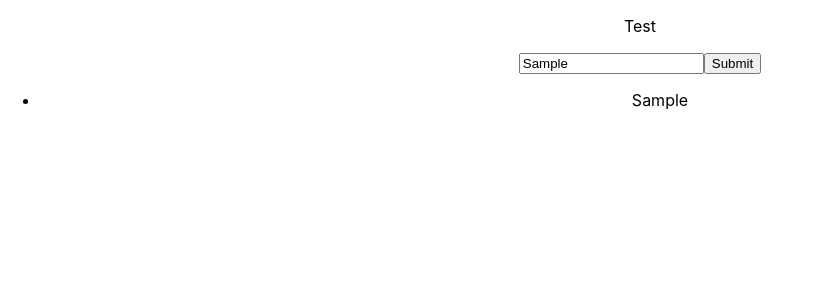
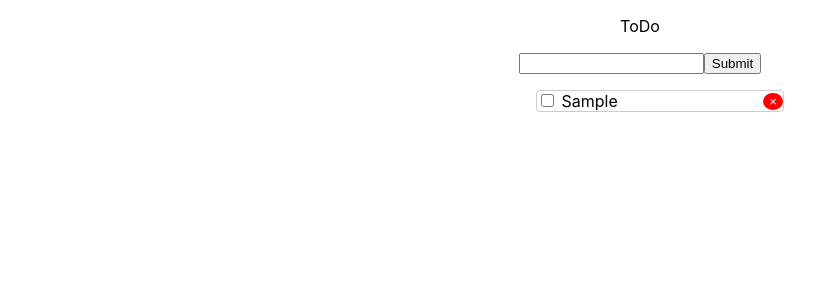
Before and after one commit to Olena40/react-todo, a React (Create React App) app: page / in a window 1280 px wide. Both pictures are taken after typing "Sample" into the empty fields and a click on the input 732 px from the left and 63 px from the top of the page. Shown: the top 300 px of the page, without its empty margins (0-824 px from the left). Built offline with nearby package versions, Linux system fonts and the light colour scheme.

Commit message:
added checkbox

```diff
--- a/src/App.js
+++ b/src/App.js
@@ -3,7 +3,8 @@ import './App.css';
 
 
 import { useState } from 'react';
-import Input from './Components/Input'
+import Input from './Components/Input';
+
 
 function App() {
 
@@ -11,27 +12,39 @@ function App() {
   const [value, setValue] = useState("");
   const [todos, setTodos] = useState([]);
 
+
   function handleInput(e) {
     setValue(e.target.value);
-
   }
 
 
   function handleSubmit(e) {
     e.preventDefault();
     setTodos([...todos, value]);
-
+setValue ('');
   }
 
 
   return (
     <div className="App">
-      <p>Test</p>
+      <p>ToDo</p>
 
-      <Input handleInput={handleInput} handleSubmit={handleSubmit} />
+      <form >
+
+      <Input handleInput={handleInput} handleSubmit={handleSubmit} value={value} />
       <ul className="TodoListe">
-        {todos && todos.map((todo, index) => <li key={index}>{todo}</li>)}
+        {todos && todos.map((todo, index) => <li key={index} className='li'>
+        <span >
+          <input
+          type='checkbox' />
+             &nbsp;
+      {todo}
+      &nbsp;
+      </span>
+      <button className='rm' >&times;</button>
+          </li>)}
       </ul>
+      </form>
     </div>
   );
 }
--- a/src/Components/Input.js
+++ b/src/Components/Input.js
@@ -1,9 +1,11 @@
-import React from "react";
 
-function Input({ handleInput, handleSubmit }) {
+import React from 'react'
+
+
+function Input({ handleInput, handleSubmit, value }) {
   return (
     <form >
-      <input type="text" onChange={handleInput} />
+      <input type="text" value = {value} onChange={handleInput} />
       <input type="submit" onClick={handleSubmit} />
     </form>
   );
--- a/src/index.css
+++ b/src/index.css
@@ -1,13 +1,31 @@
 body {
   margin: 0;
-  font-family: -apple-system, BlinkMacSystemFont, 'Segoe UI', 'Roboto', 'Oxygen',
-    'Ubuntu', 'Cantarell', 'Fira Sans', 'Droid Sans', 'Helvetica Neue',
+  font-family: -apple-system, BlinkMacSystemFont, "Segoe UI", "Roboto", "Oxygen",
+    "Ubuntu", "Cantarell", "Fira Sans", "Droid Sans", "Helvetica Neue",
     sans-serif;
   -webkit-font-smoothing: antialiased;
   -moz-osx-font-smoothing: grayscale;
 }
 
 code {
-  font-family: source-code-pro, Menlo, Monaco, Consolas, 'Courier New',
+  font-family: source-code-pro, Menlo, Monaco, Consolas, "Courier New",
     monospace;
 }
+
+.rm {
+  background: red;
+  border-radius: 50%;
+  color: #fff;
+  border: none;
+}
+.li {
+  display: flex;
+  justify-content: space-between;
+  align-items: center;
+  padding: 5rem 1 rem;
+  border: 1px solid #ccc;
+  border-radius: 4px;
+  outline: none;
+  margin-left: 40%;
+  margin-right: 40%;
+}
```
